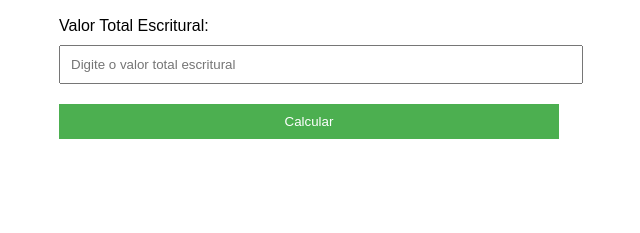
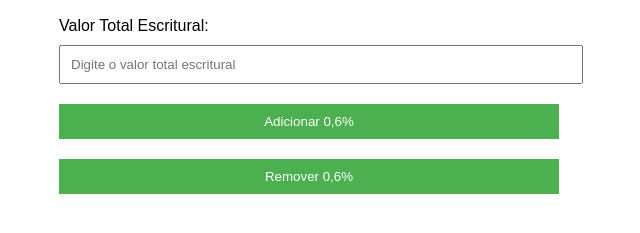
Before and after one commit to CaioBrum/calculadora-perda-sobra, a plain HTML site: page index.html in a window 1280 px wide. Shown: the part 81-314 px from the top of the page, without its empty margins (331-971 px from the left). Drawn offline with Linux system fonts and the light colour scheme.

Commit message:
Calculadora 1.2

```diff
--- a/index.html
+++ b/index.html
@@ -43,12 +43,13 @@
         id="valorEscritural"
         placeholder="Digite o valor total escritural"
       />
-      <button onclick="calcularLMC()">Calcular</button>
+      <button onclick="calcularLMC('adicionar')">Adicionar 0,6%</button>
+      <button onclick="calcularLMC('remover')">Remover 0,6%</button>
       <div class="result" id="resultado"></div>
     </div>
 
     <script>
-      function calcularLMC() {
+      function calcularLMC(acao) {
         var valorEscritural = parseFloat(
           document.getElementById("valorEscritural").value
         );
@@ -58,7 +59,12 @@
           return;
         }
         var perdaSobra = (valorEscritural * 0.6) / 100;
-        var resultadoFinal = valorEscritural + perdaSobra;
+        var resultadoFinal;
+        if (acao === "adicionar") {
+          resultadoFinal = valorEscritural + perdaSobra;
+        } else if (acao === "remover") {
+          resultadoFinal = valorEscritural - perdaSobra;
+        }
         document.getElementById("resultado").innerText =
           "Resultado Final: " + resultadoFinal.toFixed(2);
       }
```
